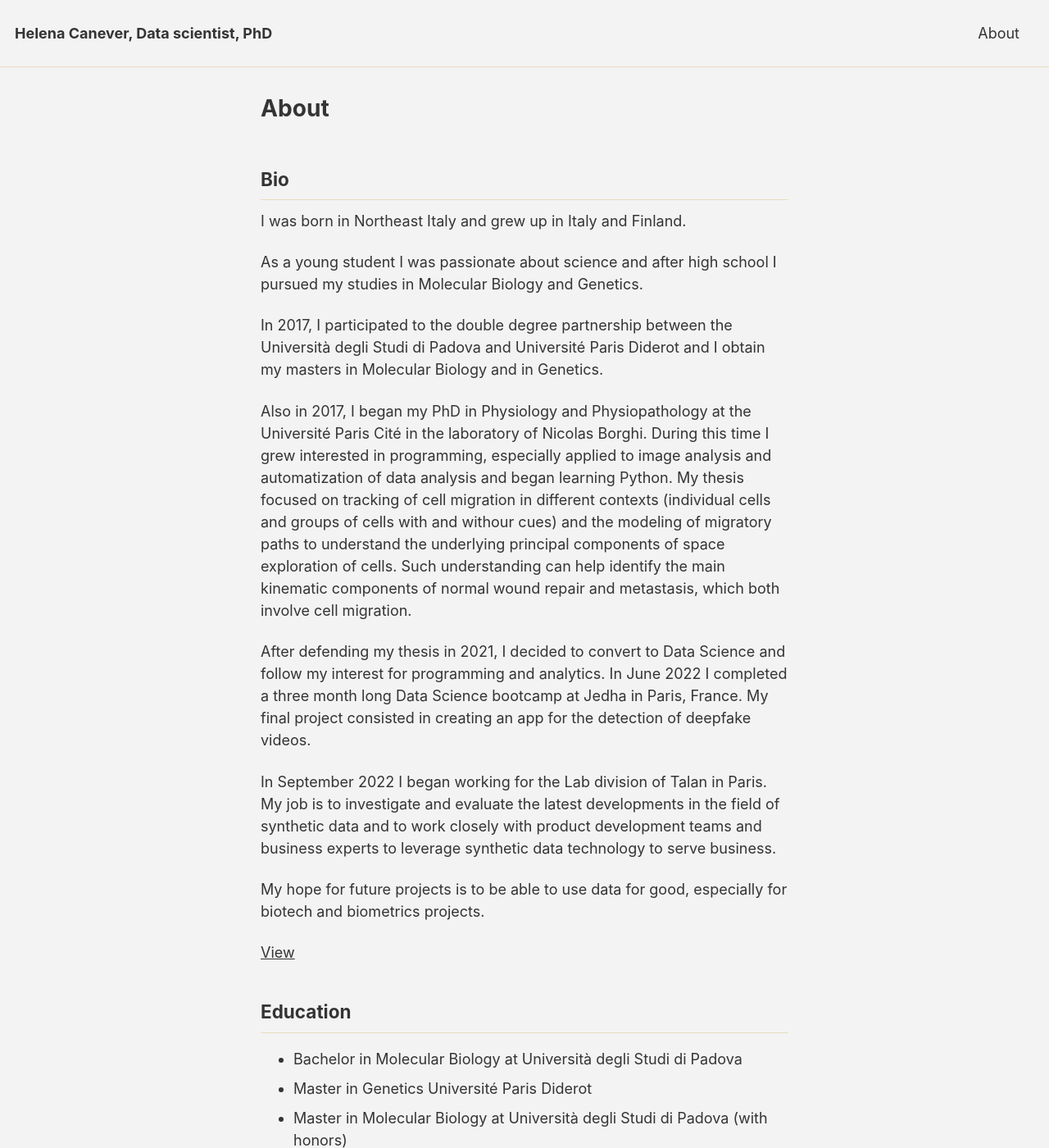
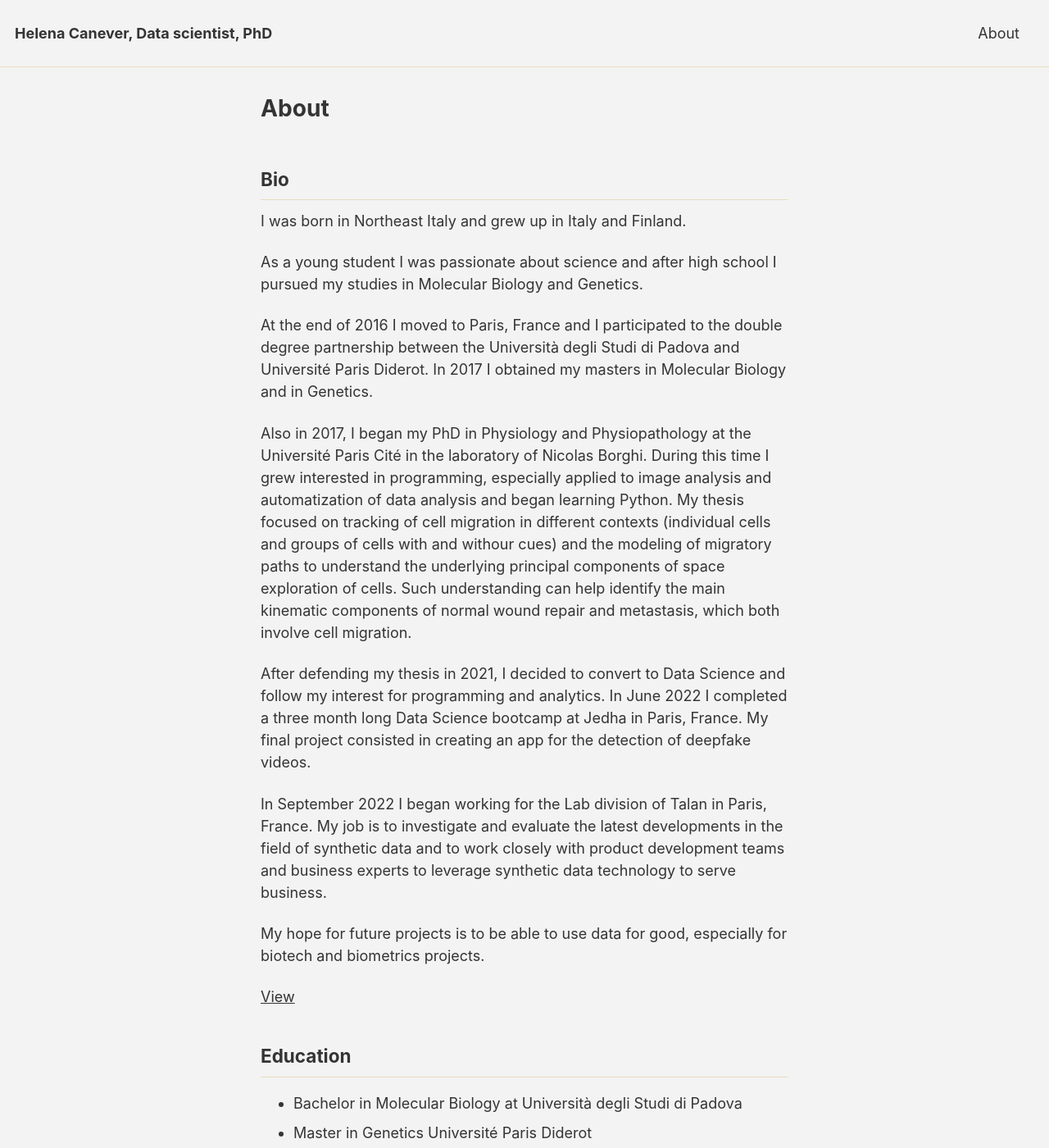
Before and after one commit to HelenaCGarry/HelenaCanever.github.io, a Jekyll site: the page built from about/index.md, in a window 1280 px wide and 1400 px high. Shown: the whole window at 82% size. Built offline with Jekyll 4.4.1, drawn with Linux system fonts in a browser that asks for light colours; cached includes are drawn as plain includes.

Commit message:
Update index.md

```diff
--- a/about/index.md
+++ b/about/index.md
@@ -10,7 +10,7 @@ I was born in Northeast Italy and grew up in Italy and Finland.
 
 As a young student I was passionate about science and after high school I pursued my studies in Molecular Biology and Genetics.
 
-In 2017, I participated to the double degree partnership between the Università degli Studi di Padova and Université Paris Diderot and I obtain my masters in Molecular Biology and in Genetics.
+At the end of 2016 I moved to Paris, France and I participated to the double degree partnership between the Università degli Studi di Padova and Université Paris Diderot. In 2017 I obtained my masters in Molecular Biology and in Genetics.
 
 Also in 2017, I began my PhD in Physiology and Physiopathology at the Université Paris Cité in the laboratory of Nicolas Borghi.
 During this time I grew interested in programming, especially applied to image analysis and automatization of data analysis and began learning Python.
@@ -19,7 +19,7 @@ My thesis focused on tracking of cell migration in different contexts (individua
 After defending my thesis in 2021, I decided to convert to Data Science and follow my interest for programming and analytics.
 In June 2022 I completed a three month long Data Science bootcamp at Jedha in Paris, France. My final project consisted in creating an app for the detection of deepfake videos.
 
-In September 2022 I began working for the Lab division of Talan in Paris. My job is to investigate and evaluate the latest developments in the field of synthetic data and to work closely with product development teams and business experts to leverage synthetic data technology to serve business.
+In September 2022 I began working for the Lab division of Talan in Paris, France. My job is to investigate and evaluate the latest developments in the field of synthetic data and to work closely with product development teams and business experts to leverage synthetic data technology to serve business.
 
 My hope for future projects is to be able to use data for good, especially for biotech and biometrics projects.
 
```
